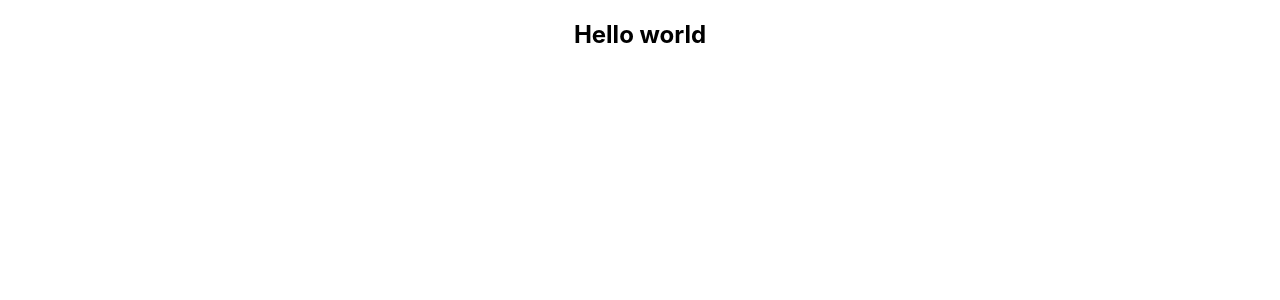
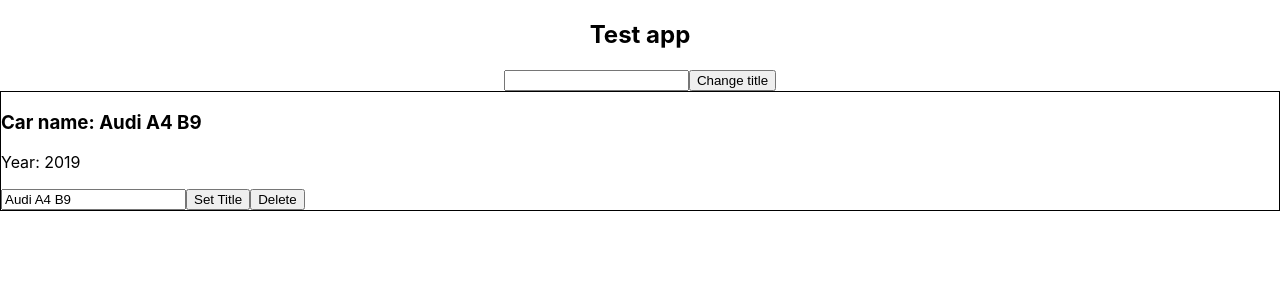
Before and after one commit to kulichkov21/react-test, a React (Create React App) app: page / in a window 1280 px wide. Shown: the top 300 px of the page. Built offline with nearby package versions, Linux system fonts and the light colour scheme.

Commit message:
modify components

```diff
--- a/src/App.tsx
+++ b/src/App.tsx
@@ -1,12 +1,79 @@
-import React from 'react';
+import React, {Component, DetailedHTMLProps, MouseEventHandler} from 'react';
 import './App.css';
+import Car from "./Car/Car";
+import {IAppState} from "./types/app-state.interface";
+import {ICar} from "./types/car.interface";
 
-function App() {
-  return (
-    <div className="App">
-     <h2>Hello world</h2>
-    </div>
-  );
+class App extends Component {
+    state: IAppState = {
+        appTitle: 'Test app',
+        cars: [{name: 'Ford Focus', year: 2007}, {name: 'Audi A4 B9', year: 2019}]
+    };
+
+    render() {
+        const divStyle: React.CSSProperties = {'textAlign': 'center'};
+        const cars: ICar[] = this.state.cars;
+        const title: string = this.state.appTitle;
+        return (
+            <div>
+                <div style={divStyle}>
+                    <h2>{title}</h2>
+                    <input type="text" onChange={this.handleInput}/>
+                    <button onClick={this.changeTitle.bind(this, 'New From App')}>Change title</button>
+                </div>
+
+                {
+                    this.state.cars.map((car, i) => {
+                        return (
+                            car.year > 2008 ? <Car name={car.name} year={car.year} key={i}
+                                                   onChangeTitle={() => this.changeTitle(car.name)}
+                                                   onChangeCarNameHandler={(event: any) => this.changeCarName(event.target.value, i)}
+                                                   onDelete={this.deleteHandler.bind(this, i)}
+                            /> : null
+                        )
+                    })
+                }
+                {/*<Car name={cars[0].name} year={cars[0].year}*/}
+                {/*     onChangeTitle={() => this.changeTitle(cars[0].name)}*/}
+                {/*/>*/}
+                {/*<Car name={cars[1].name} year={cars[1].year}*/}
+                {/*     onChangeTitle={this.changeTitle.bind(this,cars[1].name)}*/}
+                {/*><p>Current</p></Car>*/}
+
+
+            </div>
+        );
+
+        // return React.createElement('div', {className: 'App'},
+        //     React.createElement('h1', null, 'Hello world'))
+    }
+
+    changeTitle(newTitle: string) {
+        this.setState({appTitle: newTitle});
+    }
+
+    private deleteHandler(index: number) {
+        const cars: ICar[] = this.state.cars;
+        cars.splice(index, 1);
+        this.setState({cars});
+    }
+
+    private changeCarName(name: string, index: number) {
+        const car = this.state.cars[index];
+        car.name = name;
+
+        const cars: ICar[] = [...this.state.cars];
+        cars[index] = car;
+        this.setState({cars});
+    }
+
+    handleInput = (event: any) => {
+        this.setState({appTitle: event.target.value});
+    }
+
+    // changeTitle = () => {
+    //     this.setState({appTitle: 'New'});
+    // }
 }
 
 export default App;
--- /dev/null
+++ b/src/Car/Car.tsx
@@ -0,0 +1,26 @@
+import React from "react";
+
+//  function Car() {
+//  return (
+//      <div>This is car</div>
+//  )
+// }
+
+// export default () => (
+//     <div>
+//         <div>This is car</div>
+//         <div>This is car</div>
+//     </div>
+// )
+
+const car = (props: any) => (
+    <div style={{border: '1px solid black', marginBottom: '5px'}}>
+        <h3>Car name: {props.name}</h3>
+        <p>Year: {props.year}</p>
+        <input type="text" onChange={props.onChangeCarNameHandler} value={props.name}/>
+        <button onClick={props.onChangeTitle}>Set Title</button>
+        <button onClick={props.onDelete}>Delete</button>
+    </div>
+)
+
+export default car
--- a/src/index.tsx
+++ b/src/index.tsx
@@ -5,12 +5,10 @@
 import reportWebVitals from './reportWebVitals';
 
 const root = ReactDOM.createRoot(
-  document.getElementById('root') as HTMLElement
+    document.getElementById('root') as HTMLElement
 );
 root.render(
-  <React.StrictMode>
-    <App />
-  </React.StrictMode>
+    <App/>
 );
 
 
--- /dev/null
+++ b/src/types/car.interface.ts
@@ -0,0 +1,4 @@
+export interface ICar {
+    name: string;
+    year: number;
+}
```
Also changed, not shown: src/types/app-state.interface.ts (added, +7 -0 lines).
